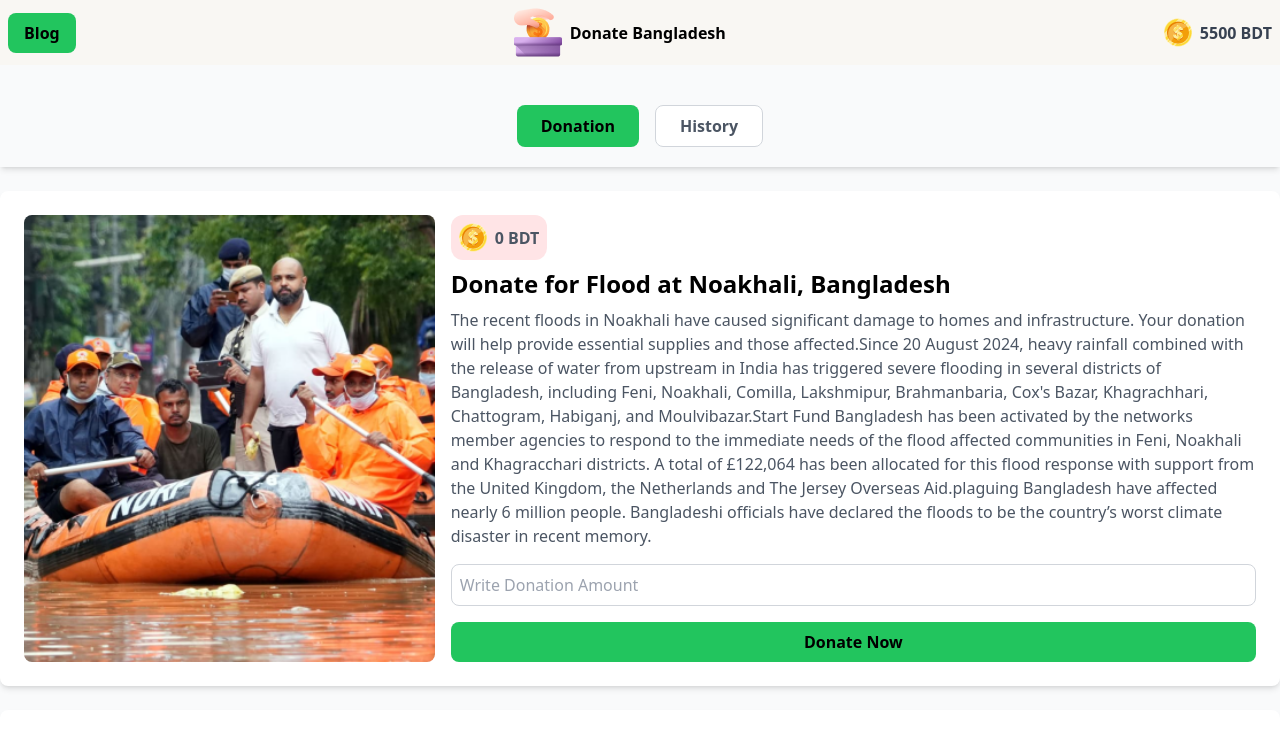
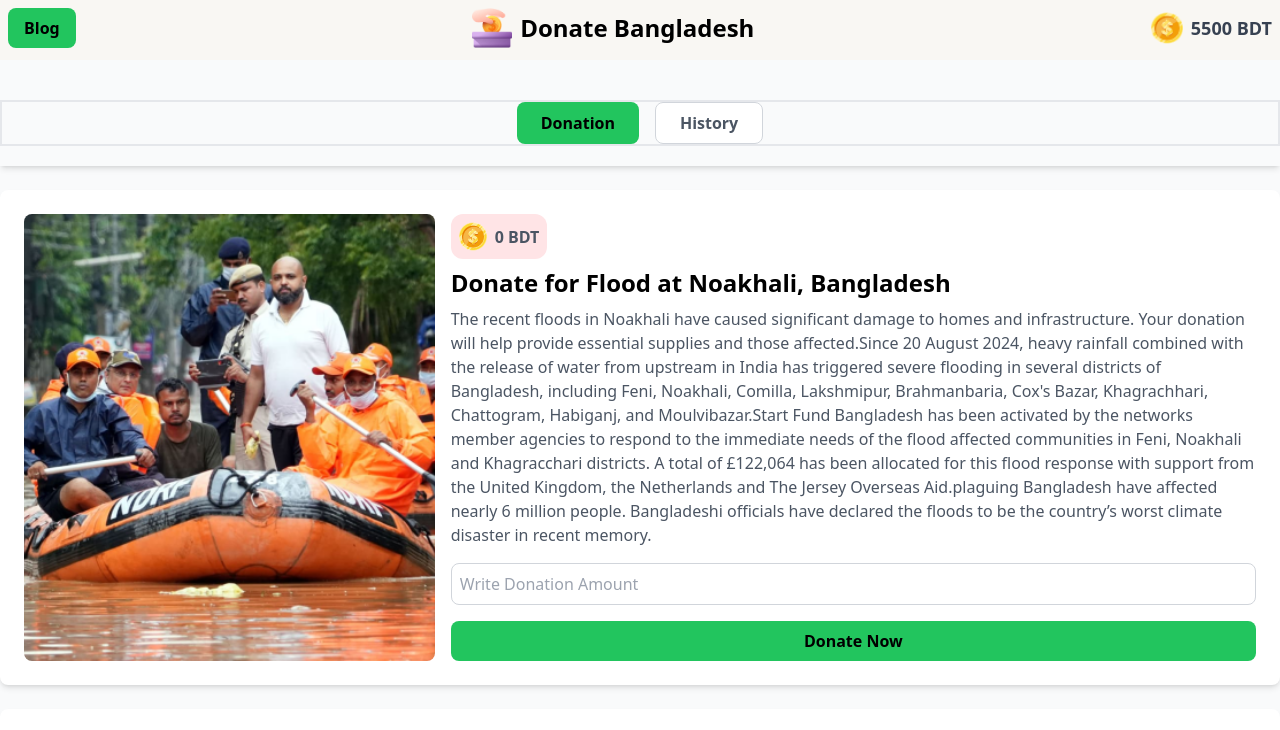
Before and after one commit to talhazubaerbd/assingment-5, a plain HTML site: page index.html in a window 1280 px wide. Shown: the top 730 px of the page. Drawn offline with nearby package versions, Linux system fonts and the light colour scheme.

Commit message:
last commit

```diff
--- a/index.html
+++ b/index.html
@@ -18,7 +18,6 @@
 
         .blur-effect {
             backdrop-filter: blur(5px);
-            /* Adjust the blur radius as needed */
         }
     </style>
 </head>
@@ -26,24 +25,29 @@
 <body class="bg-gray-50">
 
     <!-- Navbar Section (Sticky) -->
-    <nav class="blur-effect pb-5 shadow-md sticky top-0 z-10 fixed left-0 right-0  ">
-        <div class=" mx-auto flex justify-between items-center bg-[#f9f7f3] p-2">
-            <div class="flex items-center space-x-4">
+    <nav class="blur-effect pb-5 shadow-md sticky top-0 z-10 fixed left-0 right-0">
+        <div class="pb-3 mx-auto flex flex-col md:flex-row justify-between items-center bg-[#f9f7f3] p-2">
+            <div class="flex items-center space-x-4 mb-3 md:mb-0">
                 <button class="bg-green-500 text-black font-bold py-2 px-4 rounded-lg">Blog</button>
             </div>
-            <div class="flex items-center gap-2">
-                <img src="image/logo.png" alt="">
-                <h1 class="font-bold">Donate Bangladesh</h1>
+            <div class="flex items-center gap-2 mb-3 md:mb-0">
+                <img src="image/logo.png" alt="Logo" class="w-10 h-10"> <!-- Adjust size for smaller screens -->
+                <h1 class="font-bold text-xl md:text-2xl">Donate Bangladesh</h1>
             </div>
             <div class="flex items-center space-x-2">
-                <img src="image/coin.png" alt="">
-                <span id="total-amount" class="text-gray-700 font-semibold">5500 BDT</span>
+                <img src="image/coin.png" alt="Coin Icon" class="w-8 h-8"> <!-- Adjust size for smaller screens -->
+                <span id="total-amount" class="text-gray-700 font-semibold text-lg">5500 BDT</span>
             </div>
         </div>
-        <div class="flex space-x-4 justify-center mt-10 ">
-            <button id="donation_btn" class="bg-green-500  py-2 px-6 rounded-lg font-semibold">Donation</button>
+
+        <div class="flex space-x-4 justify-center mt-5 border-2 md:mt-10 flex-wrap">
+            <button id="donation_btn" class="bg-green-500 py-2 px-6 rounded-lg font-semibold w-full sm:w-auto">
+                Donation
+            </button>
             <button id="history_btn"
-                class="bg-white border border-gray-300 text-gray-600 py-2 px-6 rounded-lg font-semibold">History</button>
+                class="bg-white border border-gray-300 text-gray-600 py-2 px-6 rounded-lg font-semibold w-full sm:w-auto">
+                History
+            </button>
         </div>
     </nav>
     <!-- Donation Cards Section -->
```
